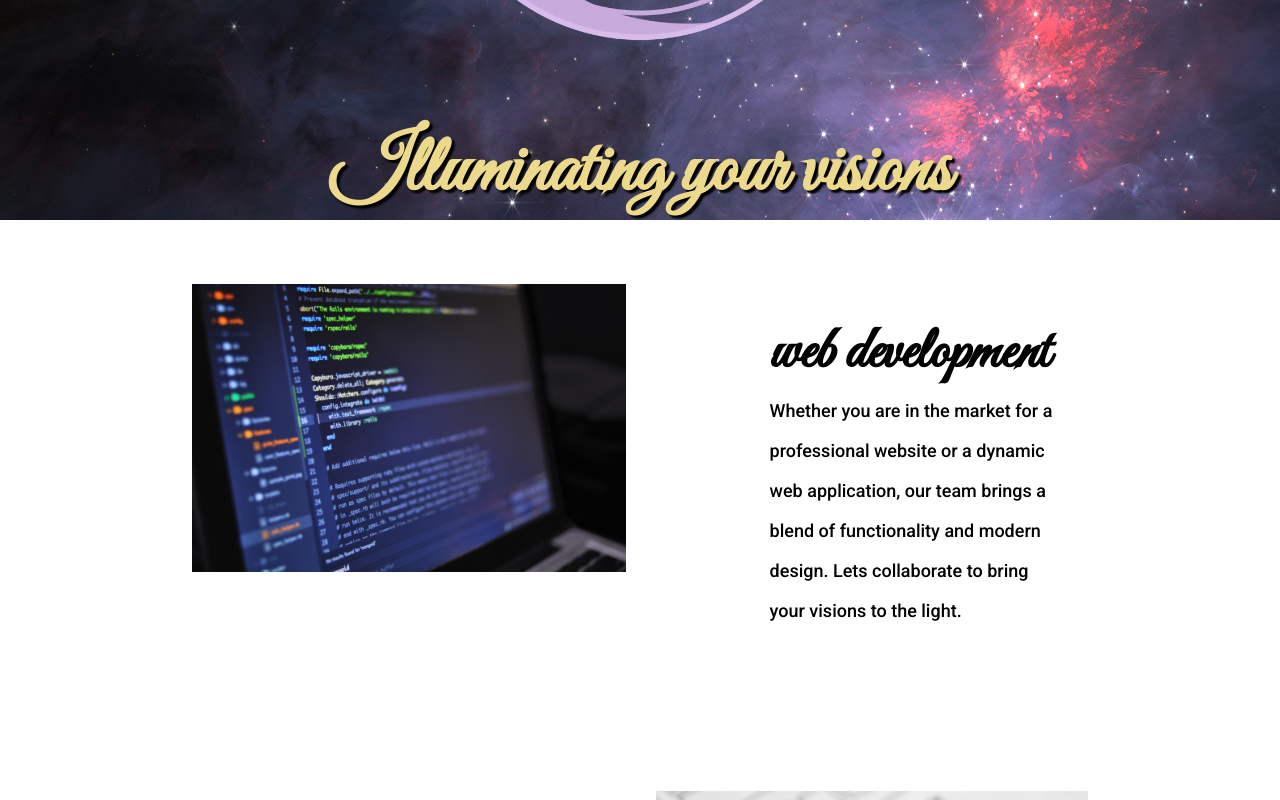
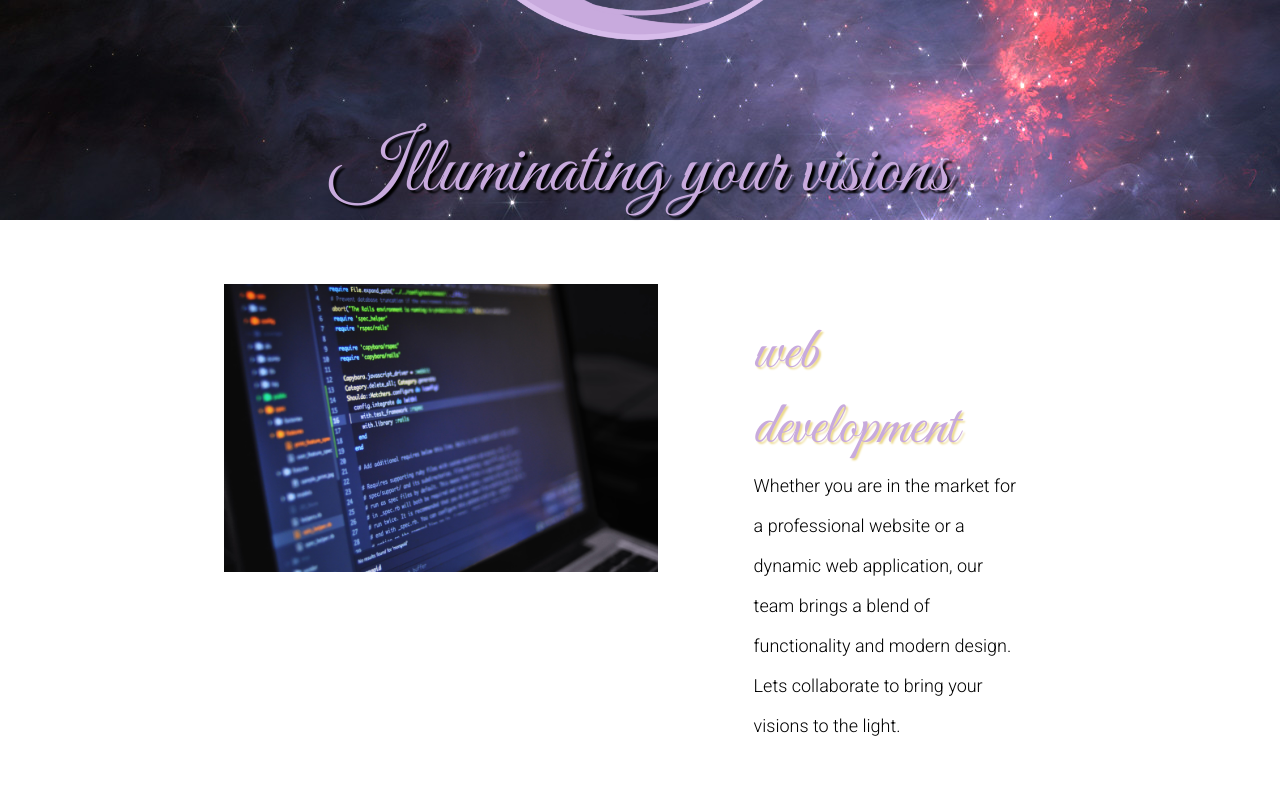
Before and after one commit to sherlineau/LuminaryDesign, a React (Vite) app: page / in a window 1280 px wide. Shown: the part 580-1380 px from the top of the page. Built offline with nearby package versions, Linux system fonts and the light colour scheme.

Commit message:
adjustments to universal styling

```diff
--- a/src/index.css
+++ b/src/index.css
@@ -5,6 +5,7 @@
   padding: 0;
   box-sizing: border-box;
   font-family: 'Roboto', sans-serif;
+  font-weight: 300;
 }
 
 /* colors
@@ -15,6 +16,9 @@
 
 h1,h2,h3,h4,h5, h6 {
   font-family: 'Great Vibes', cursive;
+  font-weight: 500;
+  color: #c8aadd;
+  text-shadow: 2px 2px 2px #ecd98b;
 }
 
 h1 {
@@ -31,7 +35,7 @@ p {
 }
 
 .container {
-  width: 80%;
+  width: 75%;
   max-width: 1920px;
   margin:  auto;
   padding: 2em;
@@ -43,10 +47,6 @@ p {
 
 .space-between {
   justify-content: space-between;
-}
-
-.col + .col {
-  margin-left: 3rem;
 }
 
 .col {
```
